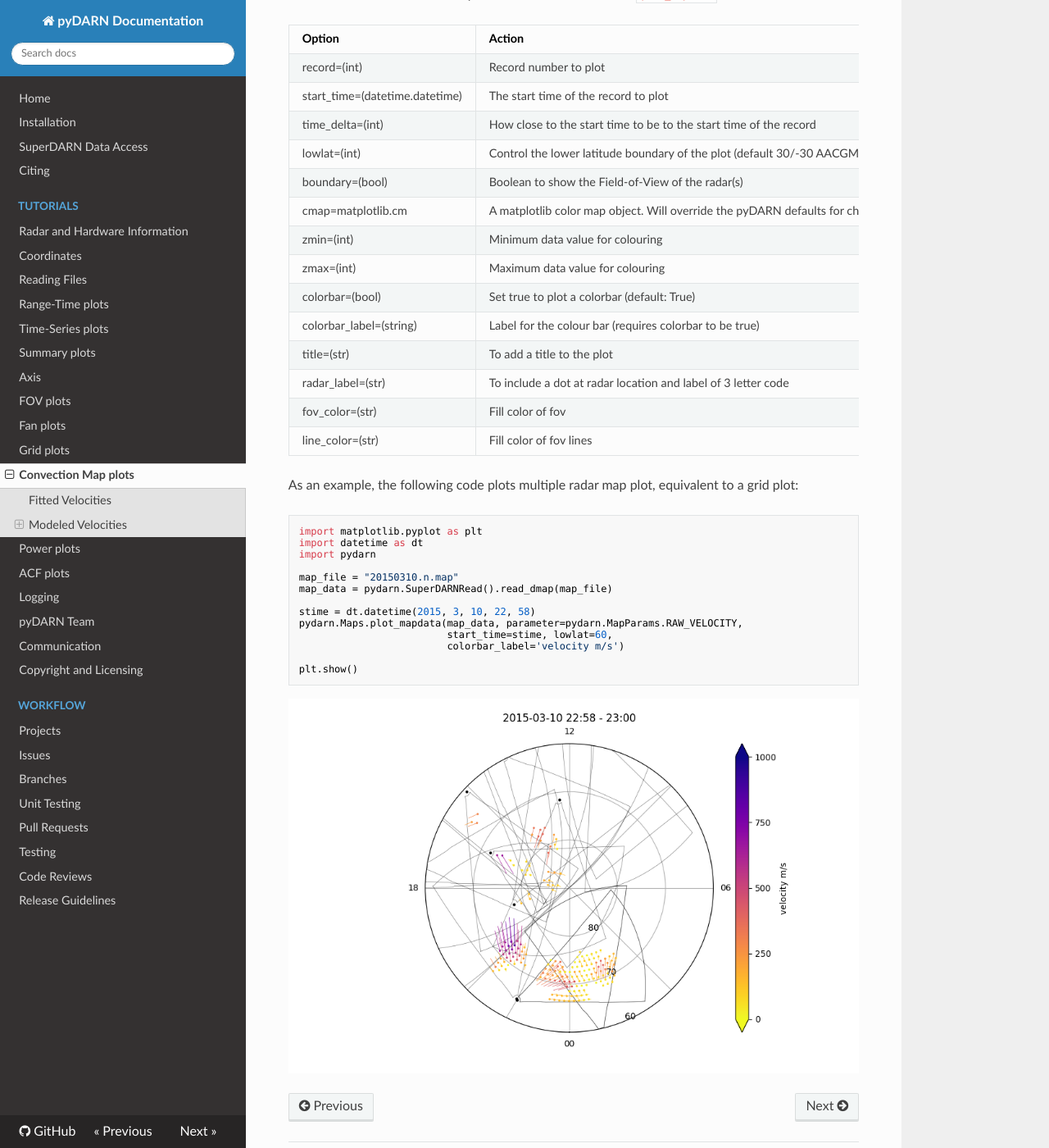
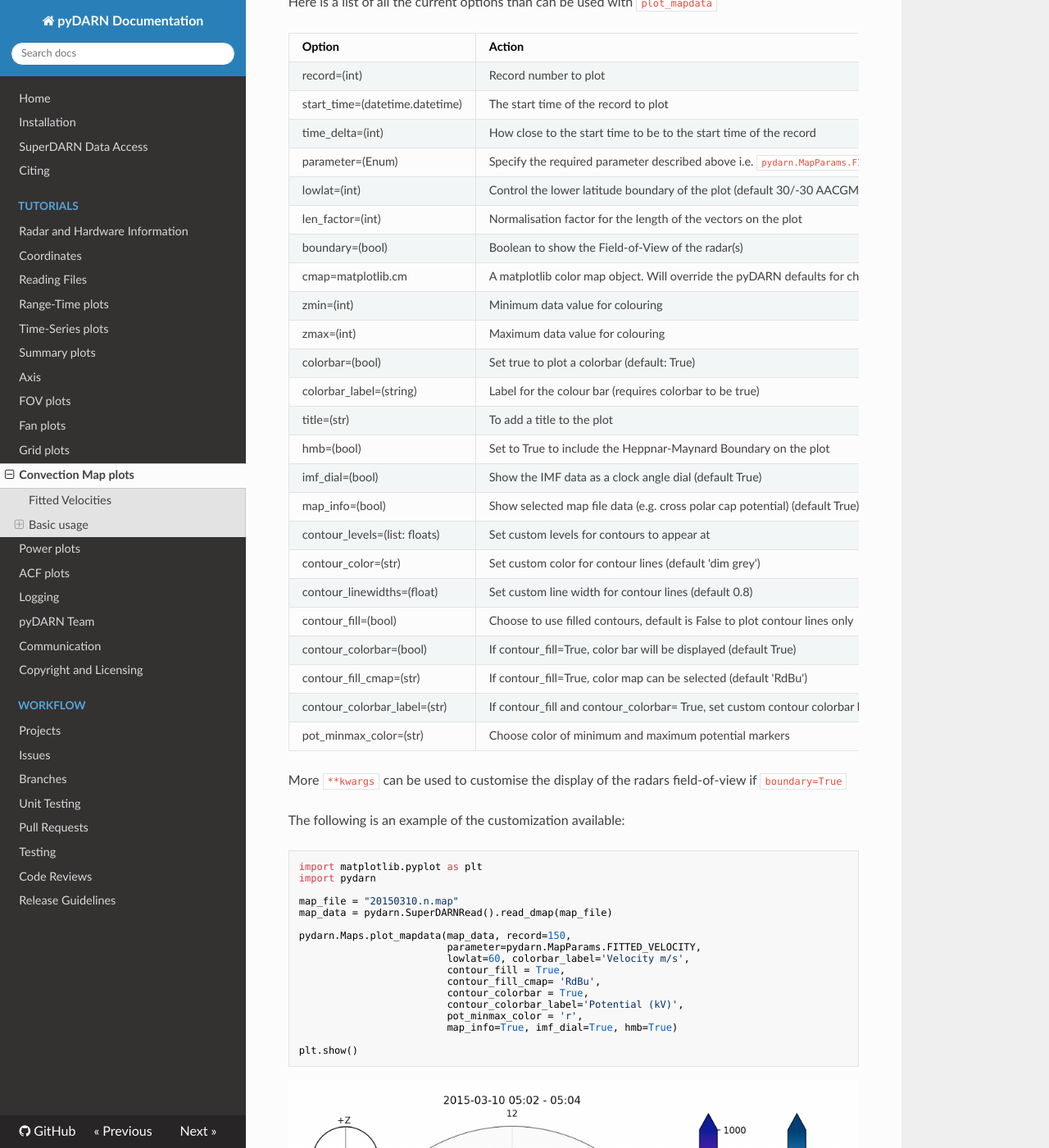
Before and after one commit to SuperDARN/pydarn, an MkDocs documentation site: the page built from docs/user/map.md, in a window 1280 px wide and 1400 px high, scrolled down 2310 px. Shown: the whole window at 82% size. Built offline with MkDocs 1.6.1, drawn with Linux system fonts in a browser that asks for light colours; nearby versions of some CDN libraries; some of the changed text lies outside the part shown.

Commit message:
Docs: convection maps update

````diff
--- a/docs/user/map.md
+++ b/docs/user/map.md
@@ -31,17 +31,13 @@ for a given `start_time` or `record` number projected onto a polar plot in [AACG
 
 Currently, map plots in pyDARN get geomagnetic positions of the mapped data in [`mlon` and `mlat`](https://pypi.org/project/aacgmv2/) from the MAP file, which uses AACGMv2 coordinates. In the future, pyDARN will also generate the geographic position of the data points, which will bring support for non-standard gridded vector layouts.
 
-## Fitted Velocities
+### Fitted Velocities
 
 Fitted velocities are velocity vectors which represent the fitted convection pattern. They are entirely in the direction of the fitted convection flow and so can be fairly different to line-of-sight velocities, but still ultimately constrained by them.
 
 Fitted velocity vectors are by default only calculated at the same positions of the line-of-sight vectors, but fit vectors at an arbitrary position can be obtained by using the `calculated_fitted_velocities` function in `map.py`.
 
-## Modeled Velocities
-
-
-
-### Basic usage
+## Basic usage
 
 pyDARN and pyplot need to be imported and the desired MAP file needs to be [read in](https://pydarn.readthedocs.io/en/master/user/SDarnRead/):
 
@@ -57,8 +53,6 @@ map_data = SDarn_read.read_map()
 ```
 With the map data loaded as a list of dictionaries (`map_data` variable in above example), you may now call the `plot_mapdata` method. Make sure you tell the method what time, in [`datetime` format], or record number (numbered from first recorded in file, counting from 0):
 ```python
-import datetime as dt
-
 mapplot = pydarn.Map.plot_mapdata(map_data, record=150)
 plt.show()
 
@@ -80,32 +74,47 @@ Here is a list of all the current options than can be used with `plot_mapdata`
 | record=(int)                   | Record number to plot                                                                 |
 | start_time=(datetime.datetime) | The start time of the record to plot                                                  |
 | time_delta=(int)               | How close to the start time to be to the start time of the record                     |
+| parameter=(Enum)               | Specify the required parameter described above i.e. `pydarn.MapParams.FITTED_VELOCITY` |
 | lowlat=(int)                   | Control the lower latitude boundary of the plot (default 30/-30 AACGM lat)            |
-| boundary=(bool)                     | Boolean to show the Field-of-View of the radar(s)                                |
+| len_factor=(int)               | Normalisation factor for the length of the vectors on the plot                        |
+| boundary=(bool)                | Boolean to show the Field-of-View of the radar(s)                                     |
 | cmap=matplotlib.cm             | A matplotlib color map object. Will override the pyDARN defaults for chosen parameter |
 | zmin=(int)                     | Minimum data value for colouring                                                      |
 | zmax=(int)                     | Maximum data value for colouring                                                      |
 | colorbar=(bool)                | Set true to plot a colorbar (default: True)                                           |
 | colorbar_label=(string)        | Label for the colour bar (requires colorbar to be true)                               |
 | title=(str)                    | To add a title to the plot                                                            |
-| radar_label=(str)        | To include a dot at radar location and label of 3 letter code |
-| fov_color=(str)           | Fill color of fov                                                         |
-| line_color=(str)      | Fill color of fov lines                                                                          |
+| hmb=(bool)                     | Set to True to include the Heppnar-Maynard Boundary on the plot                       |
+| imf_dial=(bool)                | Show the IMF data as a clock angle dial (default True)                                |
+| map_info=(bool)                | Show selected map file data (e.g. cross polar cap potential) (default True)           |
+| contour_levels=(list: floats)  | Set custom levels for contours to appear at                                           |
+| contour_color=(str)            | Set custom color for contour lines (default 'dim grey')                               |
+| contour_linewidths=(float)     | Set custom line width for contour lines (default 0.8)                                 |
+| contour_fill=(bool)            | Choose to use filled contours, default is False to plot contour lines only            |
+| contour_colorbar=(bool)        | If contour_fill=True, color bar will be displayed (default True)                      |
+| contour_fill_cmap=(str)        | If contour_fill=True, color map can be selected (default 'RdBu')                      |
+| contour_colorbar_label=(str)   | If contour_fill and contour_colorbar= True, set custom contour colorbar label         |
+| pot_minmax_color=(str)         | Choose color of minimum and maximum potential markers                                 |
 
+More `**kwargs` can be used to customise the display of the radars field-of-view if `boundary=True`
 
-As an example, the following code plots multiple radar map plot, equivalent to a grid plot:
+The following is an example of the customization available:
 ```python
 import matplotlib.pyplot as plt
-import datetime as dt
 import pydarn
 
 map_file = "20150310.n.map"
 map_data = pydarn.SuperDARNRead().read_dmap(map_file)
 
-stime = dt.datetime(2015, 3, 10, 22, 58)
-pydarn.Maps.plot_mapdata(map_data, parameter=pydarn.MapParams.RAW_VELOCITY,
-                         start_time=stime, lowlat=60,
-                         colorbar_label='velocity m/s')
+pydarn.Maps.plot_mapdata(map_data, record=150,
+                         parameter=pydarn.MapParams.FITTED_VELOCITY,
+                         lowlat=60, colorbar_label='Velocity m/s',
+                         contour_fill = True,
+                         contour_fill_cmap= 'RdBu',
+                         contour_colorbar = True,
+                         contour_colorbar_label='Potential (kV)',
+                         pot_minmax_color = 'r',
+                         map_info=True, imf_dial=True, hmb=True)
 
 plt.show()
 ```
````
Also changed, not shown: docs/imgs/map_1.png, docs/imgs/map_2.png.
